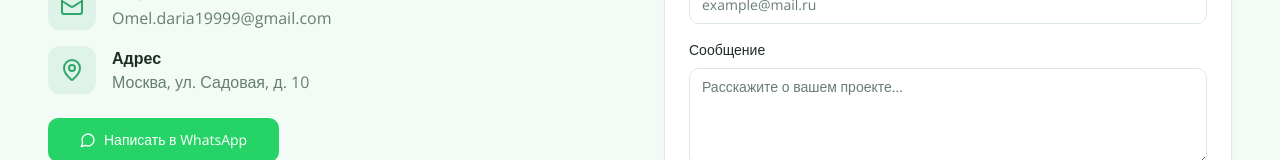
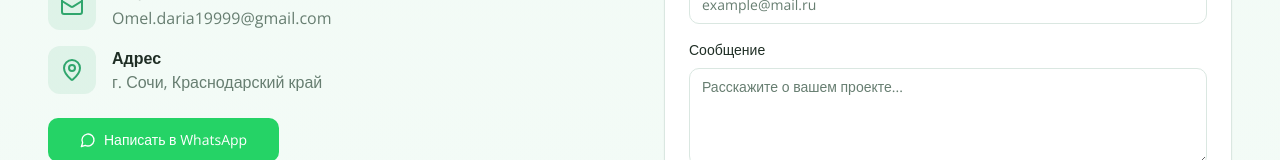
Before and after one commit to pr-poehali-dev/landscape-design-portal-1, a React (Vite) app: page / in a window 1280 px wide. Shown: the part 5227-5387 px from the top of the page. Built offline with nearby package versions, Linux system fonts and the light colour scheme.

Commit message:
Добавлена локация Сочи

```diff
--- a/src/pages/Index.tsx
+++ b/src/pages/Index.tsx
@@ -436,7 +436,7 @@ const Index = () => {
                   </div>
                   <div>
                     <div className="font-semibold">Адрес</div>
-                    <div className="text-muted-foreground">Москва, ул. Садовая, д. 10</div>
+                    <div className="text-muted-foreground">г. Сочи, Краснодарский край</div>
                   </div>
                 </div>
               </div>
```
